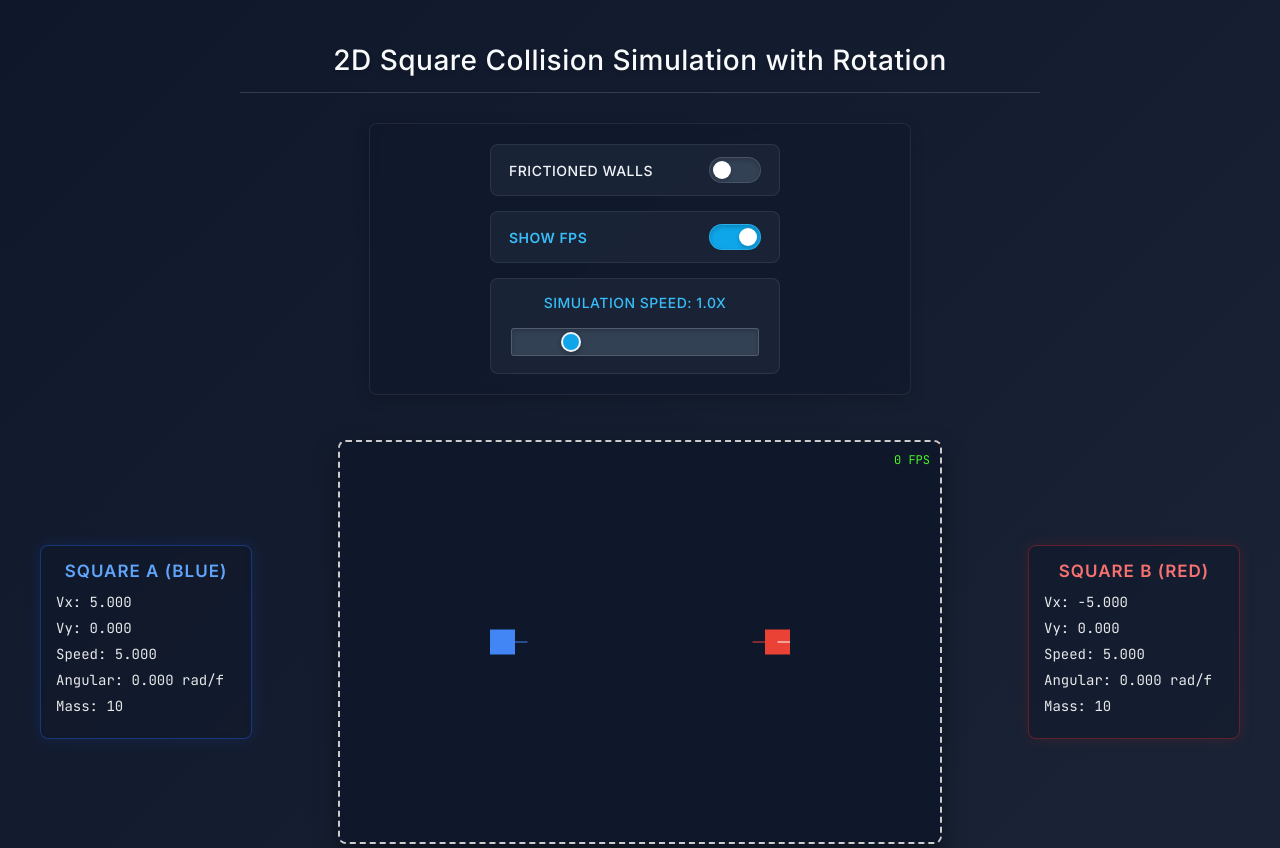
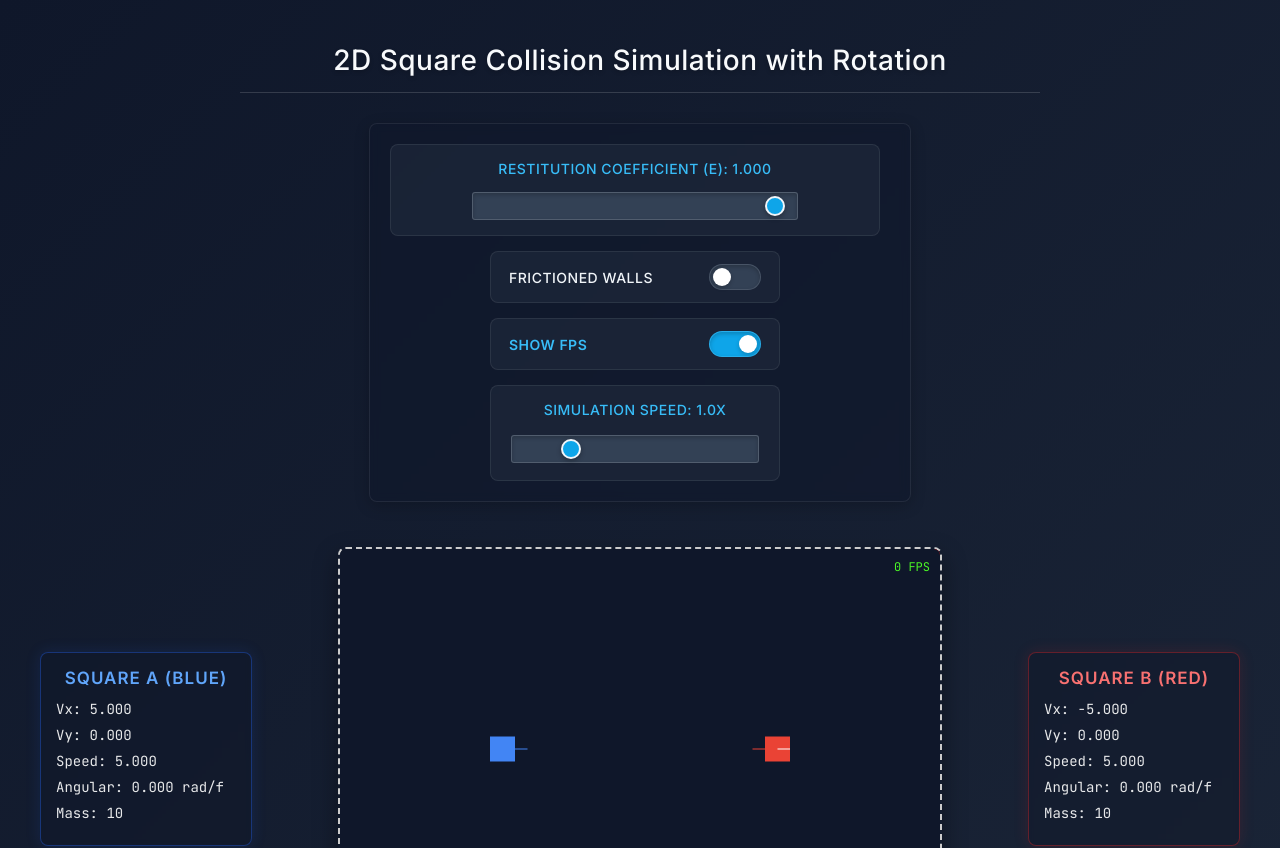
Before and after one commit to Racketlon17/2d-collision-simulator, a React (Create React App) app: page / in a window 1280 px wide. Shown: the top 848 px of the page. Built offline with nearby package versions, Linux system fonts and the light colour scheme.

Commit message:
add everything

```diff
--- a/src/App.css
+++ b/src/App.css
@@ -284,6 +284,55 @@ input:checked + .slider:before {
 }
 
 .speed-slider::-moz-range-thumb {
+  width: 20px;
+  height: 20px;
+  border-radius: 50%;
+  background: #0ea5e9;
+  cursor: pointer;
+  border: 2px solid #f1f5f9;
+  box-shadow: 0 2px 5px rgba(0, 0, 0, 0.3);
+}
+
+/* Restitution slider styling */
+
+.restitution-slider-container {
+  display: flex;
+  justify-content: center;
+  width: 100%;
+  max-width: 300px;
+}
+
+.restitution-slider {
+  -webkit-appearance: none;
+  appearance: none;
+  width: 100%;
+  height: 6px;
+  background: #334155;
+  border-radius: 3px;
+  outline: none;
+  box-shadow: inset 0 2px 4px rgba(0, 0, 0, 0.2);
+}
+
+.restitution-slider {
+  width: 100%;
+  max-width: 300px;
+  margin: 0 auto;
+  display: block;
+}
+
+.restitution-slider::-webkit-slider-thumb {
+  -webkit-appearance: none;
+  appearance: none;
+  width: 20px;
+  height: 20px;
+  border-radius: 50%;
+  background: #0ea5e9;
+  cursor: pointer;
+  border: 2px solid #f1f5f9;
+  box-shadow: 0 2px 5px rgba(0, 0, 0, 0.3);
+}
+
+.restitution-slider::-moz-range-thumb {
   width: 20px;
   height: 20px;
   border-radius: 50%;
--- a/src/App.js
+++ b/src/App.js
@@ -18,6 +18,7 @@ const useDebounce = (value, delay) => {
 };
 
 function App() {
+  const [restitutionCoeff, setRestitutionCoeff] = useState(1);
   const [canvasWidth, setCanvasWidth] = useState(1200);
   const [canvasHeight, setCanvasHeight] = useState(800);
 
@@ -489,7 +490,7 @@ function App() {
       if (velAlongNormal > 0) return;
 
       // Coefficient of restitution
-      const e = 1; // Nearly perfectly elastic collision (0 would be inelastic)
+      const e = restitutionCoeff;
 
       // Calculate impulse scalar
       const impulseScalar = (-(1 + e) * velAlongNormal) / (1/squareA.mass + 1/squareB.mass);
@@ -1004,6 +1005,23 @@ function App() {
         <div className="simulation-area">
           {/* Top simulation controls */}
           <div className="simulation-controls">
+            <div className="slider-container">
+              <label htmlFor="restitution-slider" className="speed-label">
+                <span>Restitution Coefficient (e): {restitutionCoeff.toFixed(3)}</span>
+                <div className="slider-container">
+                  <input
+                    type="range"
+                    id="restitution-slider"
+                    min="0"
+                    max="1"
+                    step="0.001"
+                    value={restitutionCoeff}
+                    onChange={(e) => setRestitutionCoeff(parseFloat(e.target.value))}
+                    className="restitution-slider"
+                  />
+                </div>
+              </label>
+            </div>
             <div className="toggle-container">
               <label htmlFor="friction-toggle" className="toggle-label">
                 <span className={frictionedWalls ? "active-text" : ""}>Frictioned Walls</span>
```
Also changed, not shown: .gitpod.yml (added).
